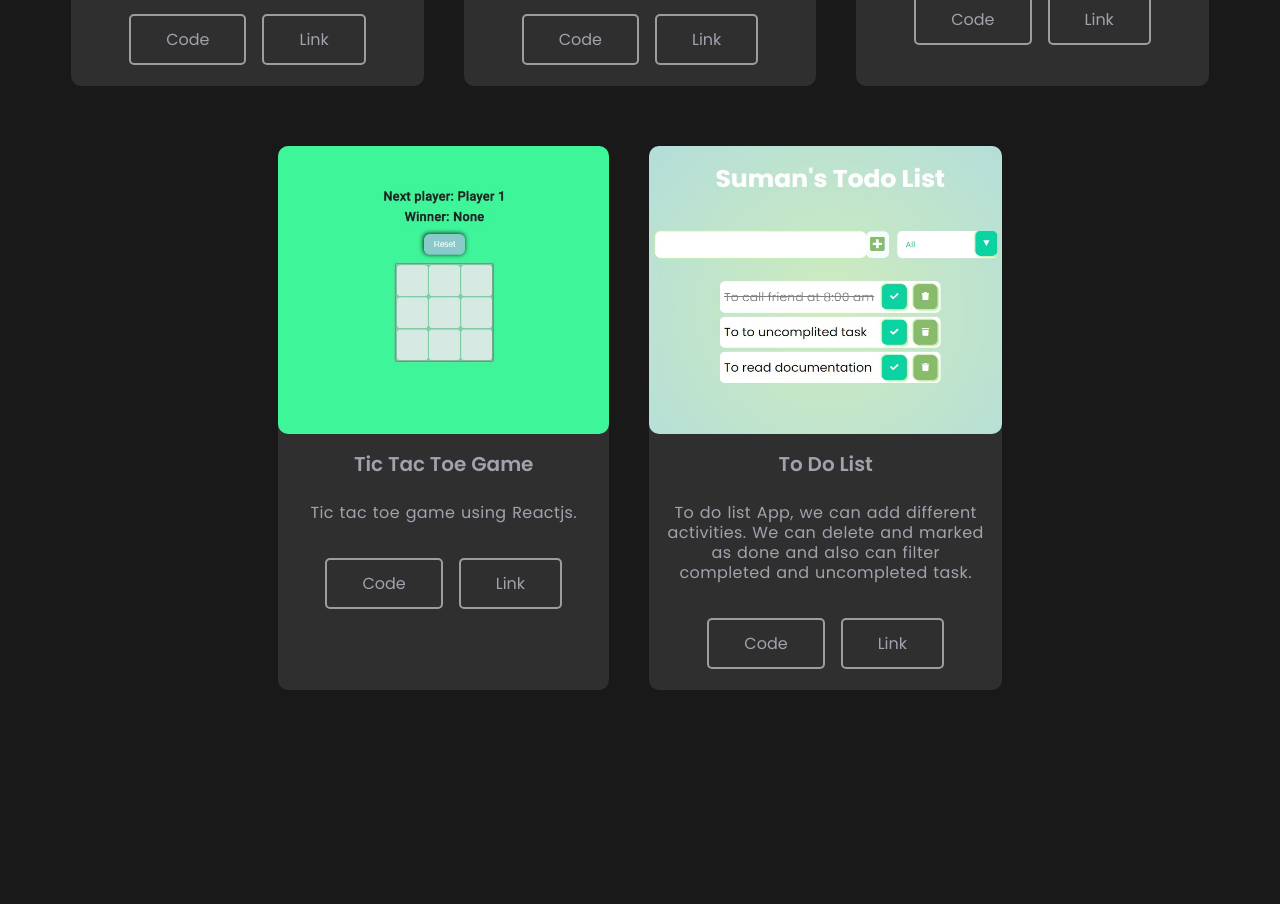
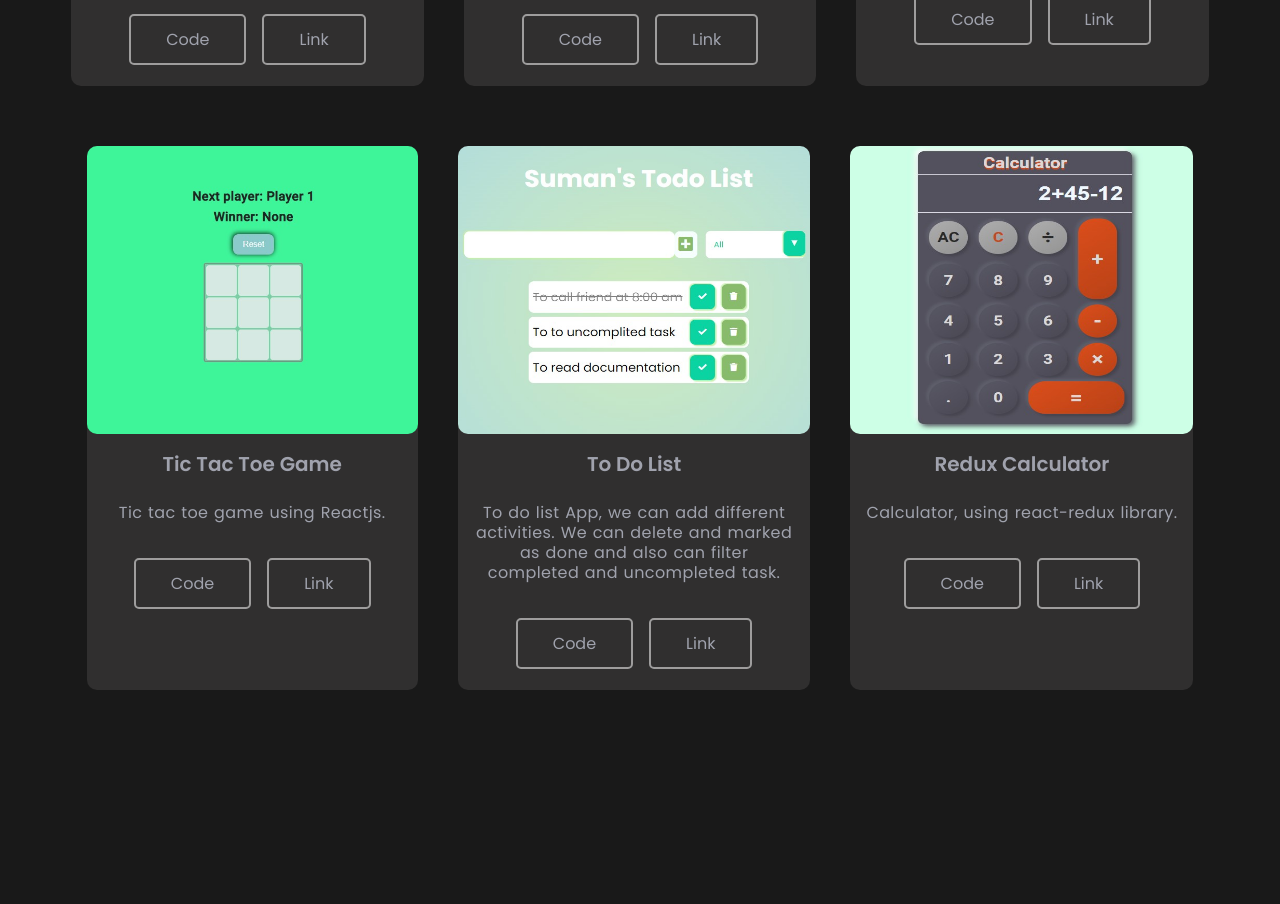
Before and after one commit to SumanRayamajhi/Portfolio, a React (Create React App) app in the folder client/: page / in a window 1280 px wide. Shown: the part 2160-3064 px from the top of the page. Built offline with nearby package versions, Linux system fonts and the light colour scheme.

Commit message:
add redux-calculator

```diff
--- a/client/src/Components/Project/Project.jsx
+++ b/client/src/Components/Project/Project.jsx
@@ -191,6 +191,39 @@ function Project() {
               </Card>
             </div>
           </div>
+
+          <div className="col__3">
+            <div className="project__box">
+              <Card className="Project__Cards">
+                <Card.Img
+                  className="Project__Image"
+                  variant="top"
+                  src="/img/calculator.jpg"
+                />
+                <Card.Body>
+                  <Card.Title className="Portfolio__title">
+                    Redux Calculator
+                  </Card.Title>
+                  <Card.Text className="discription">
+                    Calculator, using react-redux library.
+                  </Card.Text>
+                  <a
+                    href="https://github.com/SumanRayamajhi/Redux--Calculator"
+                    className="project__btn"
+                  >
+                    Code
+                  </a>
+                  <a
+                    href="https://redux--calculator.herokuapp.com/"
+                    className="project__btn"
+                    style={{ marginLeft: "1rem" }}
+                  >
+                    Link
+                  </a>
+                </Card.Body>
+              </Card>
+            </div>
+          </div>
         </div>
       </div>
     </div>
```
Also changed, not shown: client/public/img/calculator.jpg (added).
